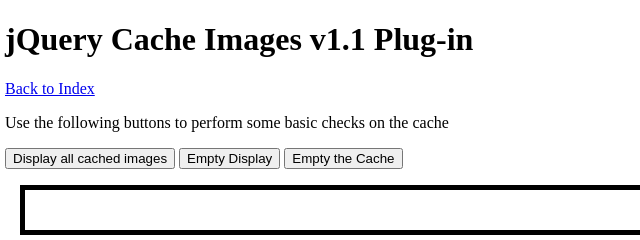
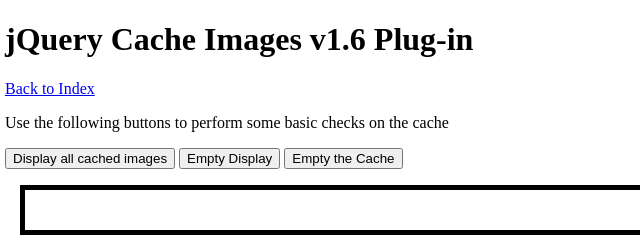
Before and after one commit to FreshVine/jQuery-cache-images, a plain HTML site: page demo.html in a window 1280 px wide. Shown: the top 240 px of the page, 3-643 px from the left. Drawn offline with Linux system fonts and the light colour scheme; no server answers.

Commit message:
Correct Version number in demo script

```diff
--- a/demo.html
+++ b/demo.html
@@ -1,7 +1,7 @@
 <!DOCTYPE html>
 <html lang="en">
   <head>
-    <title>jQuery Cache Images v1.1 Plug-in Demo</title>
+    <title>jQuery Cache Images v1.6 Plug-in Demo</title>
 
 	<meta charset="utf-8">
 	<meta name="viewport" content="width=device-width, initial-scale=1.0, user-scalable=no"><!-- please don't add "maximum-scale=1" here. It's bad for accessibility. -->
@@ -13,7 +13,7 @@
   </head>
   <body>
 
-	<h1>jQuery Cache Images v1.1 Plug-in</h1>
+	<h1>jQuery Cache Images v1.6 Plug-in</h1>
 	<a href="index.html">Back to Index</a>
 
 	<p>Use the following buttons to perform some basic checks on the cache</p>
```
